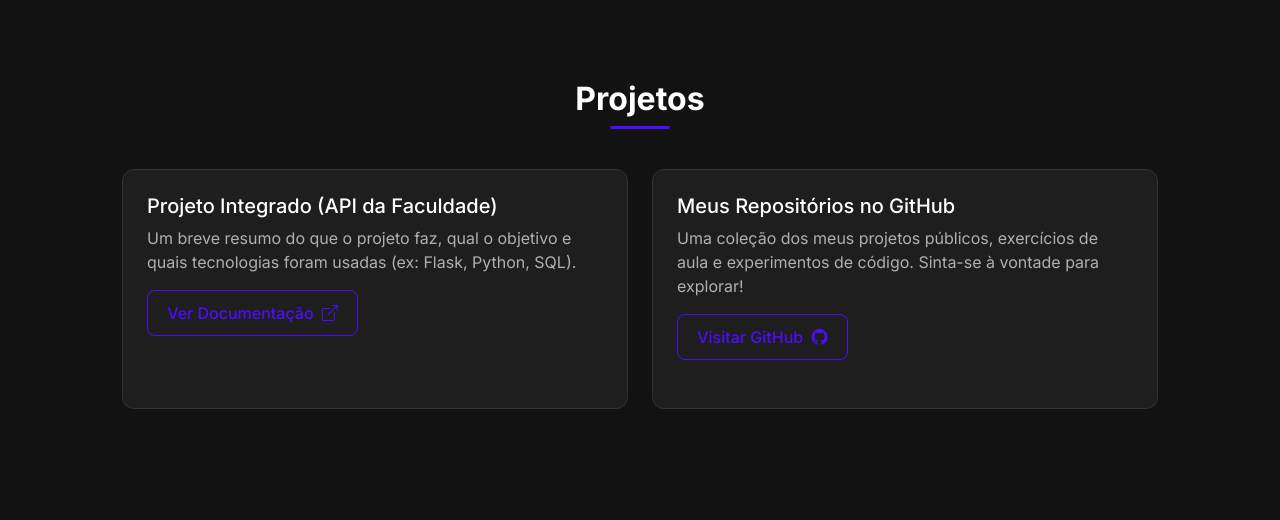
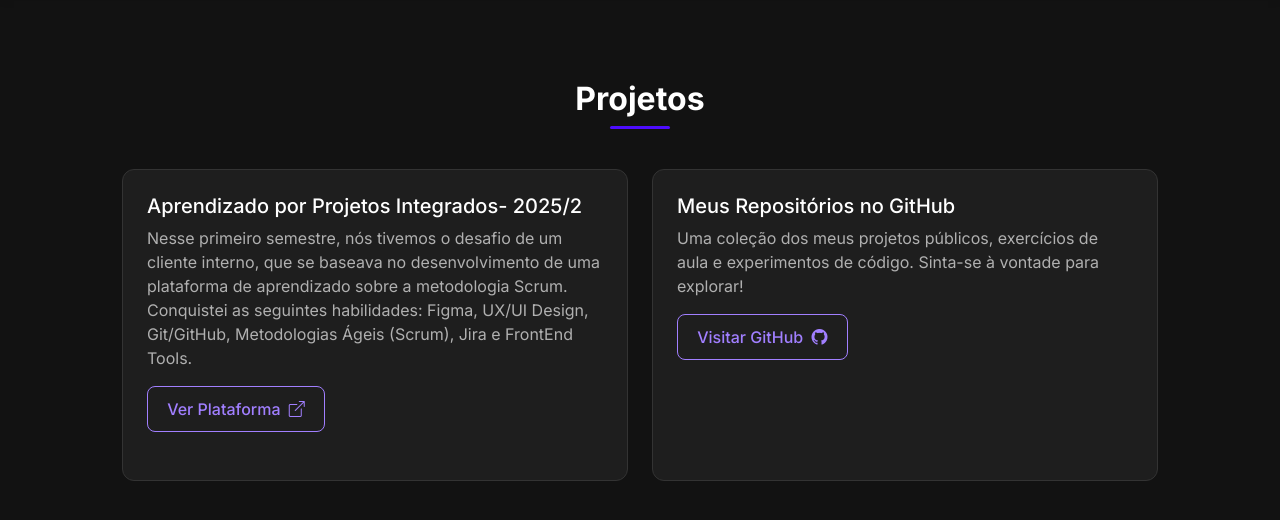
Before and after one commit to ViniciusAmante/portfolio_vinicius_amante, a Flask app: page /projetos in a window 1280 px wide. Shown: the part 127-647 px from the top of the page. Run offline with Flask 3, Linux system fonts and the light colour scheme.

Commit message:
Atualizando Projetos.html

```diff
--- a/static/css/style.css
+++ b/static/css/style.css
@@ -96,8 +96,8 @@ section {
     transform: translateY(-2px);
 }
 .btn-clean-outline {
-    color: #4d0dfd;
-    border: 1px solid #4d0dfd;
+    color: #a17fff;
+    border: 1px solid #a17fff;
 }
 .btn-clean-outline:hover {
     background-color: #f0f0f0;
--- a/templates/projetos.html
+++ b/templates/projetos.html
@@ -3,13 +3,12 @@
 <section id="page-projetos" class="section">
             <h2 class="section-title">Projetos</h2>
             <div class="row">
-                <!--API 404 -->
                 <div class="col-md-6">
                     <div class="portfolio-card h-100">
-                        <h5>Projeto Integrado (API da Faculdade)</h5>
-                        <p class="text-muted">Um breve resumo do que o projeto faz, qual o objetivo e quais tecnologias foram usadas (ex: Flask, Python, SQL).</p>
-                        <a href="[Link da sua API ou Doc]" target="_blank" class="btn btn-clean btn-clean-outline">
-                            Ver Documentação <i class="bi bi-box-arrow-up-right ms-1"></i>
+                        <h5>Aprendizado por Projetos Integrados- 2025/2</h5>
+                        <p class="text-muted">Nesse primeiro semestre, nós tivemos o desafio de um cliente interno, que se baseava no desenvolvimento de uma plataforma de aprendizado sobre a metodologia Scrum. Conquistei as seguintes habilidades: Figma, UX/UI Design, Git/GitHub, Metodologias Ágeis (Scrum), Jira e FrontEnd Tools. </p>
+                        <a href="https://plataforma-scrum-api-2025-2.vercel.app" target="_blank" class="btn btn-clean btn-clean-outline">
+                            Ver Plataforma <i class="bi bi-box-arrow-up-right ms-1"></i>
                         </a>
                     </div>
                 </div>
@@ -17,7 +16,7 @@
                     <div class="portfolio-card h-100">
                         <h5>Meus Repositórios no GitHub</h5>
                         <p class="text-muted">Uma coleção dos meus projetos públicos, exercícios de aula e experimentos de código. Sinta-se à vontade para explorar!</p>
-                        <a href="[Link do seu GitHub]" target="_blank" class="btn btn-clean btn-clean-outline">
+                        <a href="https://github.com/ViniciusAmante" target="_blank" class="btn btn-clean btn-clean-outline">
                             Visitar GitHub <i class="bi bi-github ms-1"></i>
                         </a>
                     </div>
```
